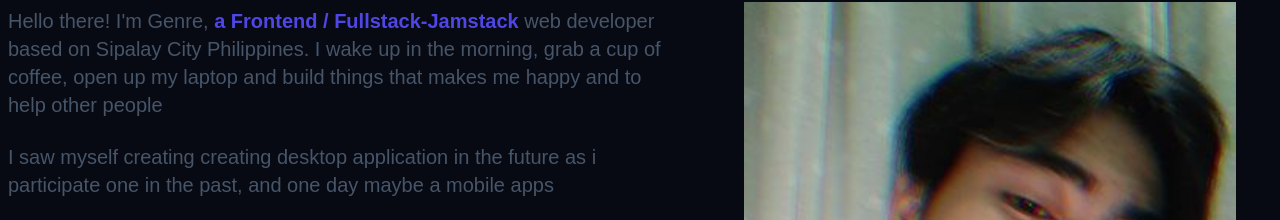
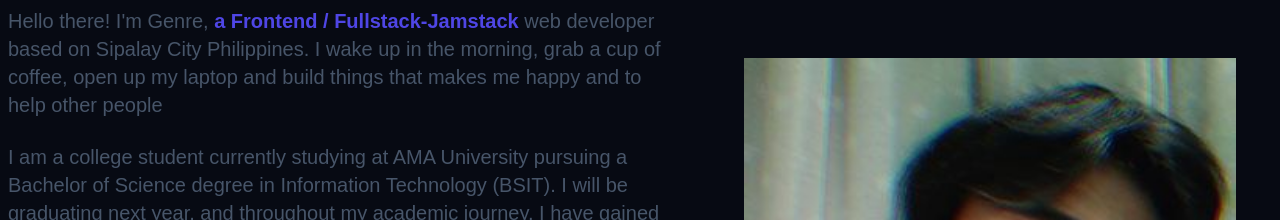
Before and after one commit to Genreee/Old-Portfolio-Genre, a website built with Vite: page index.html in a window 1280 px wide. Shown: the part 700-920 px from the top of the page. Built offline with nearby package versions, Linux system fonts and the light colour scheme; a web font is replaced by a local one.

Commit message:
education

```diff
--- a/index.html
+++ b/index.html
@@ -83,9 +83,11 @@
           developer
           based on Sipalay City Philippines. I wake up in the morning, grab a cup of coffee,
           open up my laptop and build things that makes me happy and to help other people </p>
-        <p class="about__description">I saw myself creating creating desktop application in the future as i participate one in
-          the past, and one day maybe a
-          mobile apps</p>
+        <p class="about__description">I am a college student currently studying at AMA University pursuing a Bachelor of Science degree in Information
+        Technology (BSIT). I will be graduating next year, and throughout my academic journey, I have gained valuable knowledge
+        and skills in various areas related to information technology, including programming, software development, database
+        management, and networking.
+</p>
         <p class="about__description">l am very driven and love learning new things. you can check my
           repositories&#160;@<a href=" https://github.com/Genreee?tab=repositories">
             https://github.com/Genreee?tab=repositories
```
